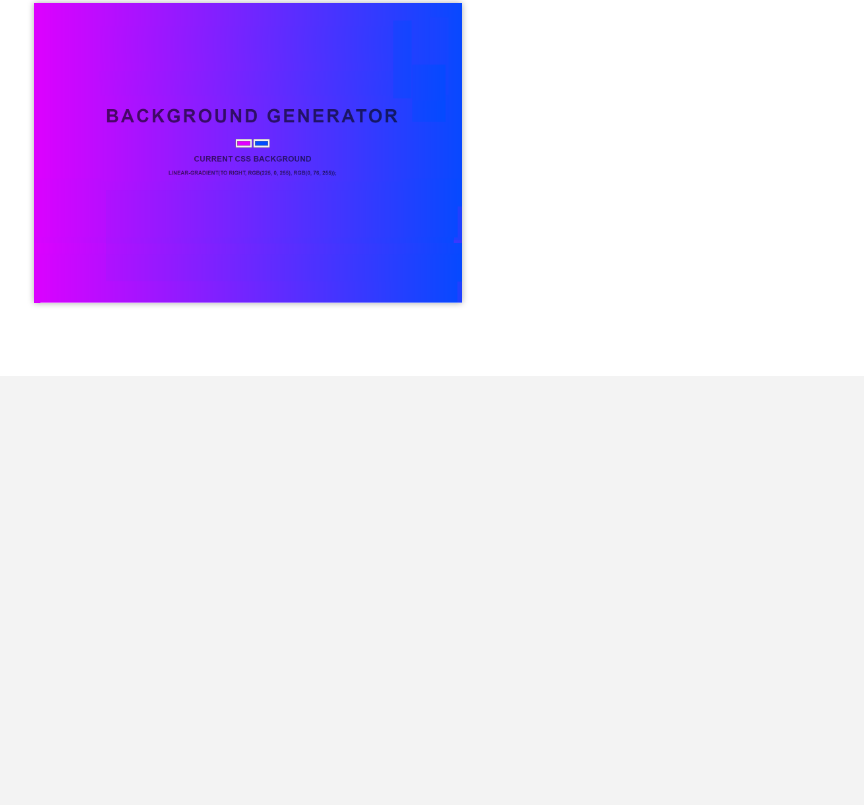
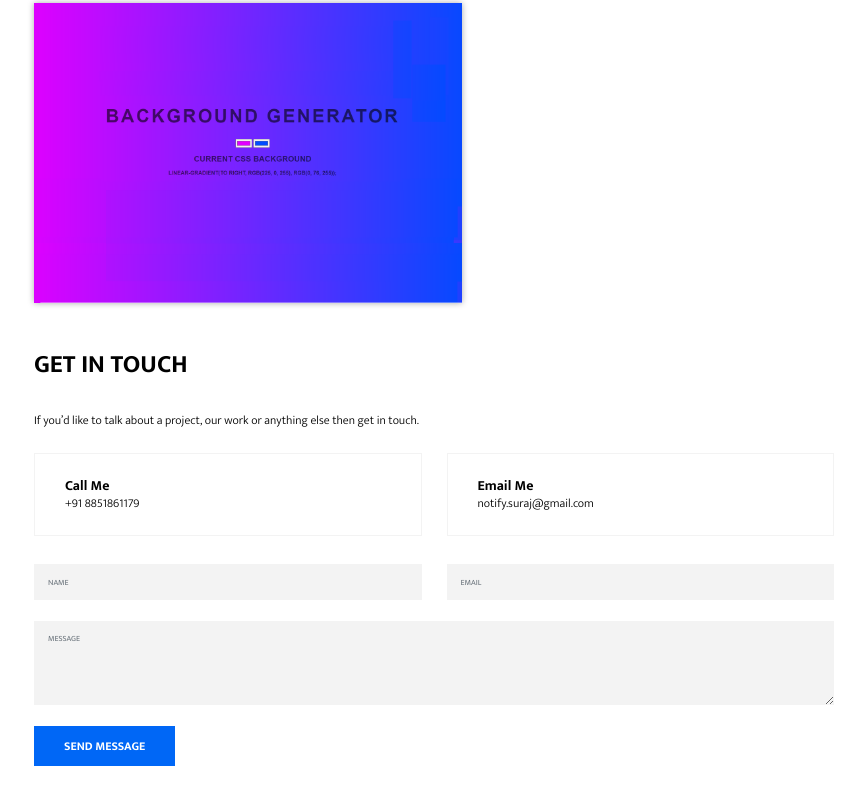
Before and after one commit to surajmamgai/surajmamgai.github.io, a plain HTML site: page index.html in a window 1280 px wide. Shown: the part 2979-3784 px from the top of the page, without its empty margins (326-1190 px from the left). Before the commit the page ends 3375 px from the top, so only its background shows below. Drawn offline with Linux system fonts and the light colour scheme.

Commit message:
Update index.html

```diff
--- a/index.html
+++ b/index.html
@@ -310,7 +310,38 @@
                         </figcaption>
                     </figure>
                 </div>
+            </section>
 
+            <section class="contact-section">
+                <h2 class="section-title">GET IN TOUCH</h2>
+                <p class="mb-4">If you’d like to talk about a project, our work or anything else then get in touch.</p>
+
+                <div class="contact-cards-wrapper">
+                    <div class="contact-card">
+                        <h6 class="contact-card-title">Call Me</h6>
+                        <p class="contact-card-content">+91 8851861179</p>
+                    </div>
+                    <div class="contact-card">
+                        <h6 class="contact-card-title">Email Me</h6>
+                        <p class="contact-card-content">notify.suraj@gmail.com</p>
+                    </div>
+                </div>
+
+                <form action="https://docs.google.com/forms/u/1/d/e/1FAIpQLSf3exstx4zYbgvjARDmPfoj-ZUD--8Drkrq8uzGhRMWwqNA9Q/formResponse" class="contact-form">
+                    <div class="form-group form-group-name">
+                      <label for="name" class="sr-only">Name</label>
+                      <input type="text" name="entry.968902075" id="name" class="form-control" placeholder="NAME">
+                    </div>
+                    <div class="form-group form-group-email">
+                        <label for="email" class="sr-only">Email</label>
+                        <input type="email" name="entry.1246084363" id="email" class="form-control" placeholder="EMAIL">
+                    </div>
+                    <div class="form-group">
+                        <label for="message" class="sr-only">Message</label>
+                        <textarea name="entry.1655819364" id="message" class="form-control" placeholder="MESSAGE" rows="5"></textarea>
+                    </div>
+                    <button type="submit" class="btn btn-primary form-submit-btn">SEND MESSAGE</button>
+                </form>
             </section>
         </main>
     </div>
```
